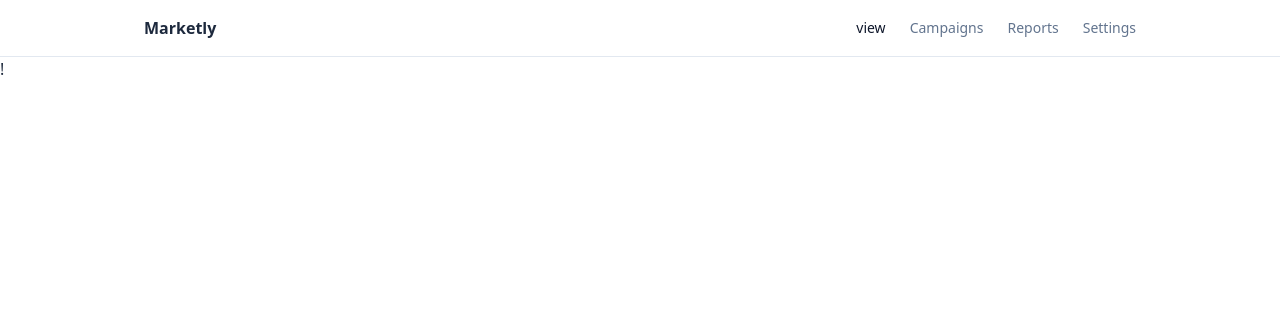
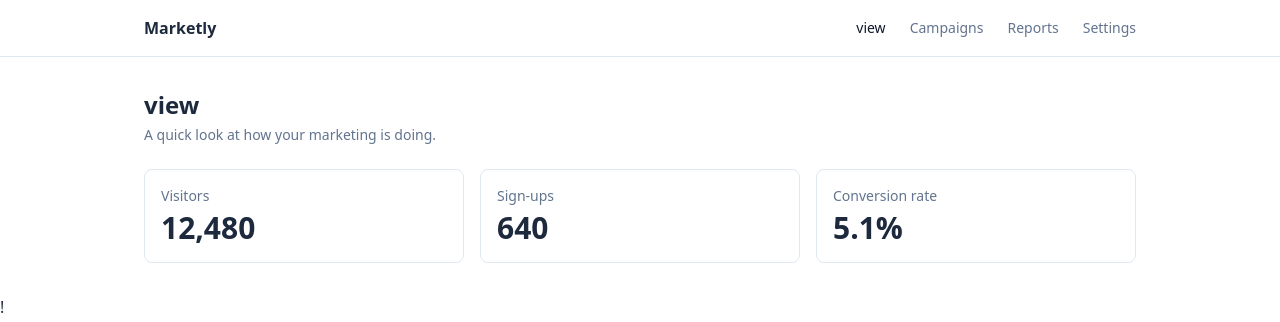
Before and after one commit to justinjnr23-hub/marketing-dashboard, a plain HTML site: page index.html in a window 1280 px wide. Drawn offline with nearby package versions, Linux system fonts and the light colour scheme.

Commit message:
Add section  then proceed to add content inside

```diff
--- a/index.html
+++ b/index.html
@@ -19,7 +19,31 @@
       </nav>
     </div>
   </header>
+   <!--my main section-->
+   <section>
+   <main class="mx-auto max-w-5xl px-4 py-8">
+    <h1 class="text-2xl font-semibold">view</h1>
+    <p class="mt-1 text-sm text-slate-500">A quick look at how your marketing is doing.</p>
 
+    <!-- the Stats -->
+    <section class="mt-6 grid grid-cols-1 gap-4 sm:grid-cols-3">
+      <div class="rounded-lg border border-slate-200 p-4">
+        <p class="text-sm text-slate-500">Visitors</p>
+        <p class="mt-1 text-3xl font-semibold">12,480</p>
+      </div>
+      <div class="rounded-lg border border-slate-200 p-4">
+        <p class="text-sm text-slate-500">Sign-ups</p>
+        <p class="mt-1 text-3xl font-semibold">640</p>
+      </div>
+      <div class="rounded-lg border border-slate-200 p-4">
+        <p class="text-sm text-slate-500">Conversion rate</p>
+        <p class="mt-1 text-3xl font-semibold">5.1%</p>
+      </div>
+    </section>
+
+
+
+   </section>
 
 </body>
 </html>
```
